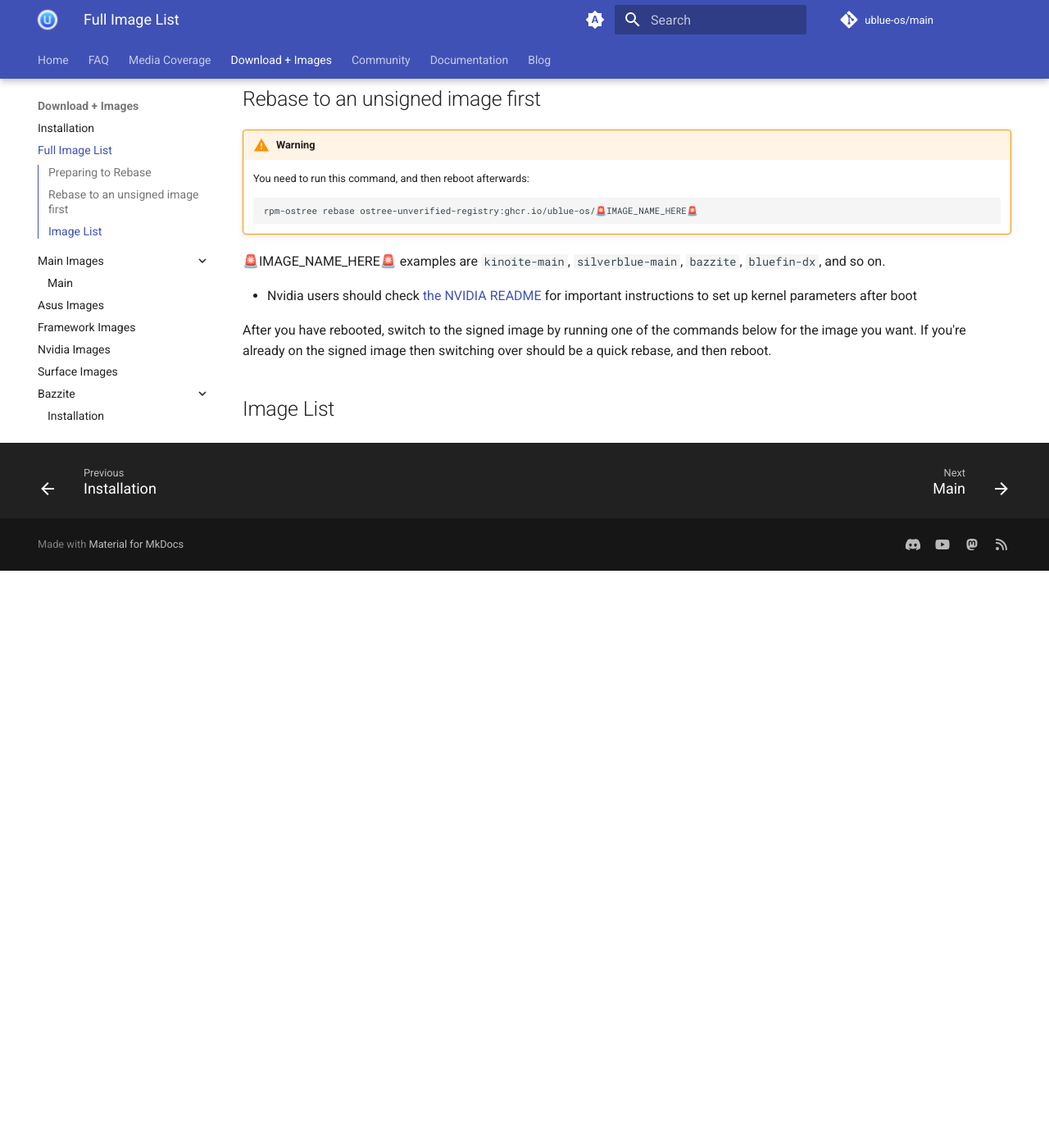
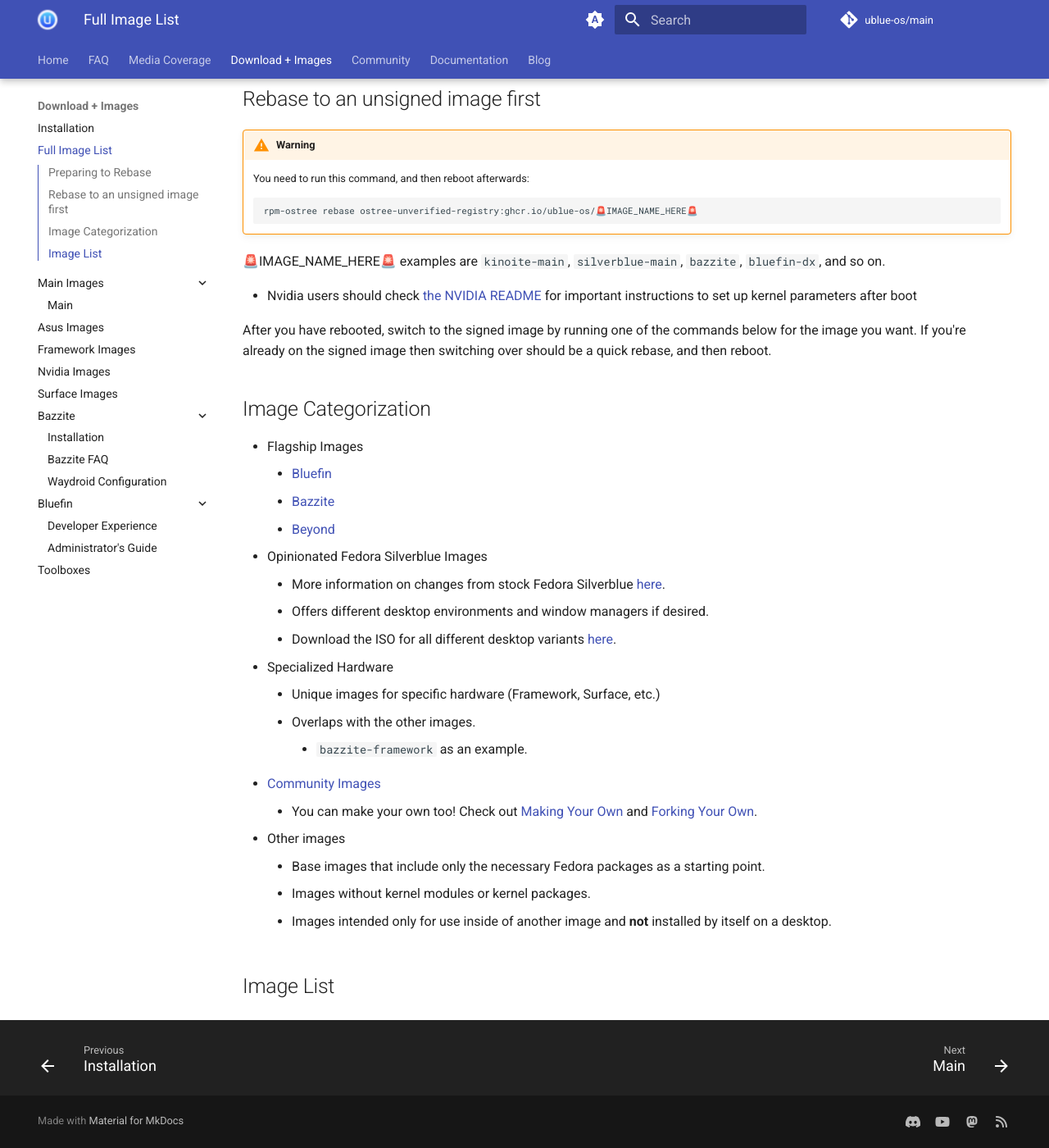
Before and after one commit to ublue-os/website, an MkDocs documentation site: the page built from docs/images.md, in a window 1280 px wide and 1400 px high, scrolled down 723 px. Shown: the whole window at 82% size. Built offline with MkDocs 1.6.1 and Material for MkDocs 9.7.7, drawn with Linux system fonts in a browser that asks for light colours; comment, search, counter and statistics services are not loaded; before the commit the page ends 1419 px from its top, so only the background shows below that.

Commit message:
feat: Add Image Categorization Section
Would love feedback on this.  I am suggesting we should start to breakdown and categorize these images based on their purpose.

I know there might still be confusion on the naming to follow Fedora's current naming scheme, so that might be something I will consider down the road too.  I would like to have users to be able to pick an image and know exactly what all of their choices are what each image means eventually.

For now, I offer categorization.  Please let me know what should be improved or if this whole idea should be scrapped and/or moved elsewhere.

```diff
--- a/docs/images.md
+++ b/docs/images.md
@@ -34,6 +34,26 @@ This list is in alphabetical order.
 
 After you have rebooted, switch to the signed image by running one of the commands below for the image you want. If you're already on the signed image then switching over should be a quick rebase, and then reboot.
 
+## Image Categorization
+- Flagship Images
+    - [Bluefin](https://github.com/ublue-os/bluefin)
+    - [Bazzite](https://github.com/ublue-os/bazzite/)
+    - [Beyond](https://github.com/ublue-os/beyond)
+- Opinionated Fedora Silverblue Images
+    - More information on changes from stock Fedora Silverblue [here](https://universal-blue.org/images/main/).
+    - Offers different desktop environments and window managers if desired.
+    - Download the ISO for all different desktop variants [here](https://github.com/ublue-os/main/releases).
+- Specialized Hardware
+    - Unique images for specific hardware (Framework, Surface, etc.)
+    -  Overlaps with the other images.
+        -  `bazzite-framework` as an example.
+- [Community Images](https://github.com/ublue-os/awesome-custom-images)
+    - You can make your own too!  Check out [Making Your Own](https://universal-blue.org/tinker/make-your-own/) and [Forking Your Own](https://universal-blue.org/guide/fork-your-own/).
+- Other images
+    - Base images that include only the necessary Fedora packages as a starting point.
+    - Images without kernel modules or kernel packages.
+    - Images intended only for use inside of another image and **not** installed by itself on a desktop.
+
 ## Image List
 
 {!_generated_image_list.md!}
```
